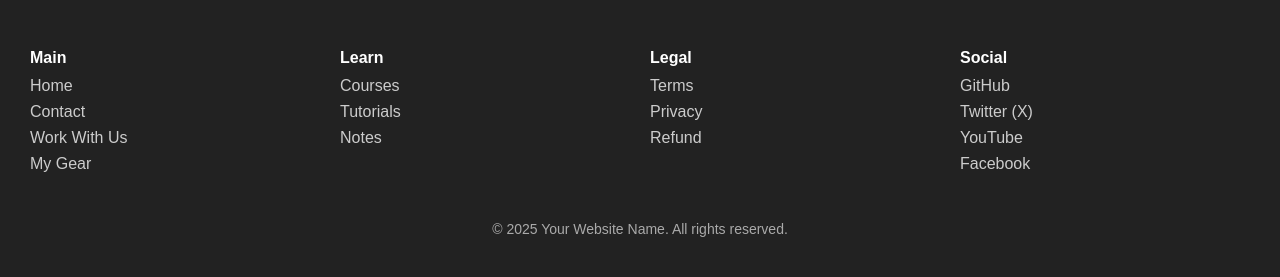
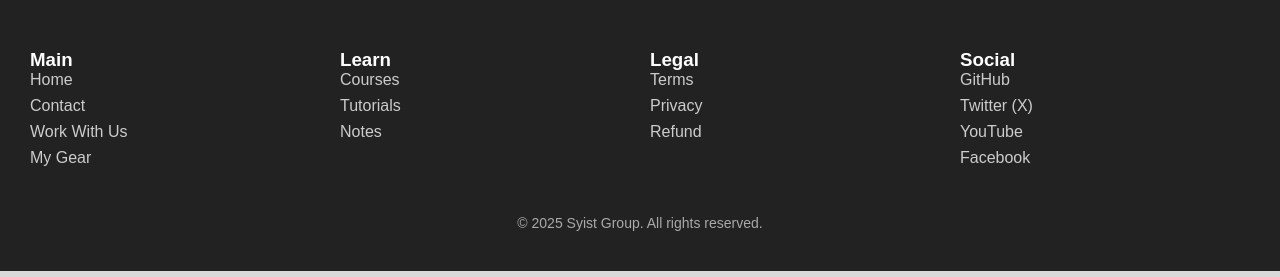
Before and after one commit to Ashok8601/Syist, a Django app: page / in a window 1280 px wide. Shown: the part 864-1141 px from the top of the page. Run offline with Django 5.2, Linux system fonts and the light colour scheme.

Commit message:
Update home.html

```diff
--- a/polls/templates/home.html
+++ b/polls/templates/home.html
@@ -4,11 +4,34 @@
 <head>
   <meta charset="UTF-8" />
   <meta name="viewport" content="width=device-width, initial-scale=1.0"/>
-  <title>Syist</title>
+
+  <title>Syist Group - Learn Python, Coding, and More</title>
+  <meta name="description" content="Syist Group helps you learn Programming, explore tutorials, and boost your programming skills. grow your skills and make future brighter.">
+  <meta name="keywords" content="Python, Coding, Learn Programming, Free Courses, Syist Group, MrSyist">
+  <meta name="author" content="Ashok Kumar Yadav">
+  <meta name="robots" content="index, follow">
+  <meta name="google-site-verification" content="r05cmkjA1lRP0f2DXc1aFLOb7L4iykQDDcW2W7NG1kk" />
+
+  <!-- Canonical URL -->
+  <link rel="canonical" href="https://syist-group.onrender.com/" />
+
+  <!-- Open Graph for social sharing -->
+  <meta property="og:title" content="Syist Group - Learn Python, Coding, and More">
+  <meta property="og:description" content="Explore free Python courses and tutorials with Syist Group. Turn your thoughts into reality.">
+  <meta property="og:type" content="website">
+  <meta property="og:url" content="https://syist-group.onrender.com/">
+  <meta property="og:image" content="https://syist-group.onrender.com/static/images/og-image.jpg">
+
+  <!-- Twitter Card -->
+  <meta name="twitter:card" content="summary_large_image">
+  <meta name="twitter:title" content="Syist Group - Learn Python, Coding, and More">
+  <meta name="twitter:description" content="Explore free Python courses and tutorials with Syist Group.">
+  <meta name="twitter:image" content="https://syist-group.onrender.com/static/images/og-image.jpg">
+
+  <!-- Styles -->
   <link rel="stylesheet" href="{% static 'home.css' %}" />
+</head>
 
-  <meta name="google-site-verification" content="r05cmkjA1lRP0f2DXc1aFLOb7L4iykQDDcW2W7NG1kk" />
-</head>
 <body>
   <header>
     <div class="logo">Syist</div>
@@ -18,10 +41,7 @@
 
   <nav class="sidebar" id="sidebar">
     <div class="close-btn" onclick="toggleMenu()">×</div>
-    <h2 class="menu-title">
-      Ashok Kumar Yadav<br>
-      <span class="sub-title">(MrSyist)</span>
-    </h2>
+    <h1 class="menu-title">Ashok Kumar Yadav<br><span class="sub-title">(MrSyist)</span></h1>
     <ul>
       <li><a href="{% url 'home' %}">Home</a></li>
       <li><a href="{% url 'services' %}">Services</a></li>
@@ -38,13 +58,13 @@
   <section class="hero">
     <div class="overlay">
       <div class="hero-content">
-        <div class="top-label">turn your thoughts into reality</div>
-        <h1>Welcome to <strong><br />Syist Group</strong></h1>
-        <h2>Learn <strong>Python</strong></h2>
+        <h2 class="top-label">Turn your thoughts into reality</h2>
+        <h1>Welcome to <strong>Syist Group</strong></h1>
+        <h2>Learn <strong>Programming</strong> with MrSyist</h2>
         <p>
           Confused about which course to take?<br>
-          We've got you covered! Browse courses and discover the best option for you. It's free!<br><br>
-          <strong>CodeWithHarry</strong> is my effort to teach the basics and those coding techniques in a short time that took me years to master.
+          We've got you covered! Browse free and paid courses and discover your perfect learning path.<br><br>
+          <strong>CodeWithHarry</strong> is my inspiration, and Syist is my effort to teach you what took me years to learn.
         </p>
         <div class="buttons">
           <button class="primary">Explore Courses</button>
@@ -57,7 +77,7 @@
   <footer>
     <div class="footer-container">
       <div class="footer-section">
-        <h4>Main</h4>
+        <h3>Main</h3>
         <ul>
           <li><a href="{% url 'home' %}">Home</a></li>
           <li><a href="{% url 'contact' %}">Contact</a></li>
@@ -66,7 +86,7 @@
         </ul>
       </div>
       <div class="footer-section">
-        <h4>Learn</h4>
+        <h3>Learn</h3>
         <ul>
           <li><a href="#">Courses</a></li>
           <li><a href="#">Tutorials</a></li>
@@ -74,7 +94,7 @@
         </ul>
       </div>
       <div class="footer-section">
-        <h4>Legal</h4>
+        <h3>Legal</h3>
         <ul>
           <li><a href="#">Terms</a></li>
           <li><a href="#">Privacy</a></li>
@@ -82,7 +102,7 @@
         </ul>
       </div>
       <div class="footer-section">
-        <h4>Social</h4>
+        <h3>Social</h3>
         <ul>
           <li><a href="#">GitHub</a></li>
           <li><a href="#">Twitter (X)</a></li>
@@ -92,10 +112,27 @@
       </div>
     </div>
     <div class="footer-bottom">
-      <p>&copy; 2025 Your Website Name. All rights reserved.</p>
+      <p>&copy; 2025 Syist Group. All rights reserved.</p>
     </div>
   </footer>
 
+  <!-- Schema Markup for SEO -->
+  <script type="application/ld+json">
+  {
+    "@context": "https://schema.org",
+    "@type": "Organization",
+    "name": "Syist Group",
+    "url": "https://syist-group.onrender.com",
+    "logo": "https://syist-group.onrender.com/static/images/logo.png",
+    "sameAs": [
+      "https://github.com/yourgithub",
+      "https://www.youtube.com/@yourchannel",
+      "https://twitter.com/yourtwitter"
+    ]
+  }
+  </script>
+
+  <!-- Script -->
   <script>
     function toggleMenu() {
       const sidebar = document.getElementById("sidebar");
```
